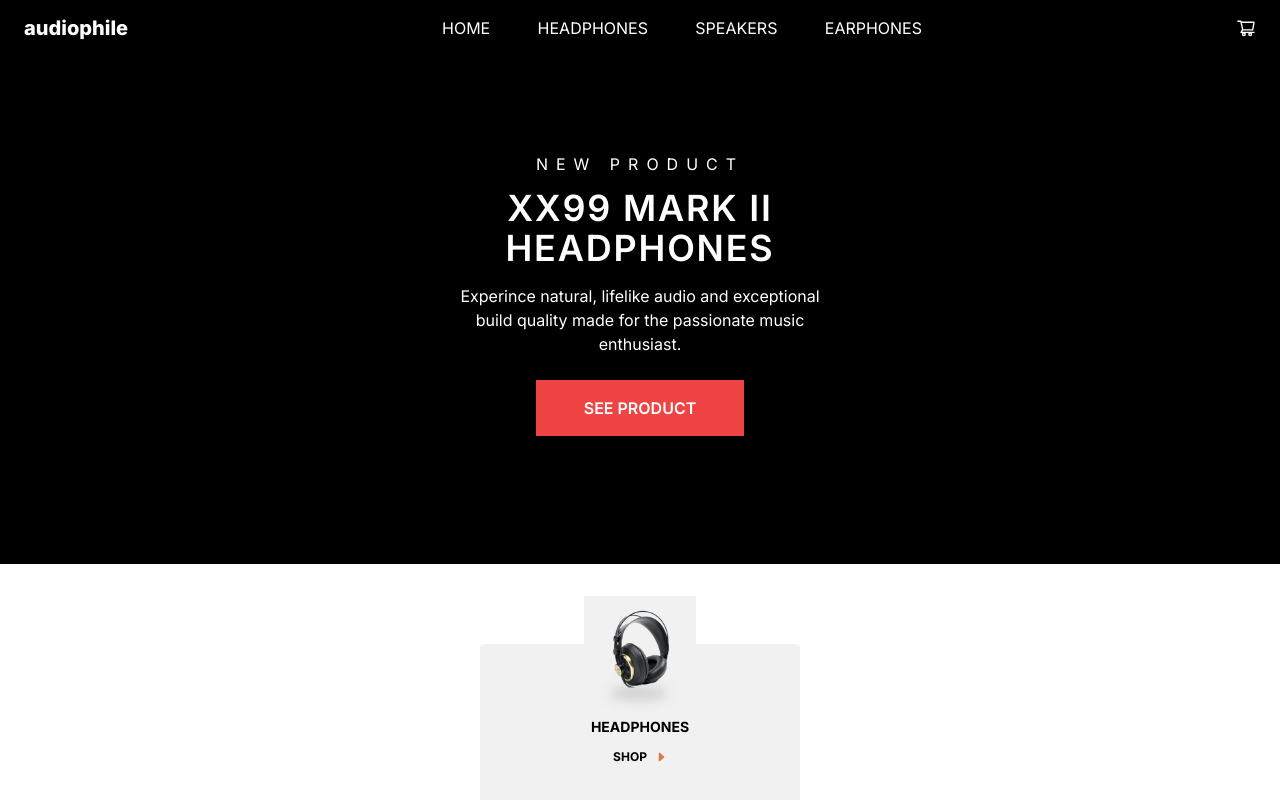
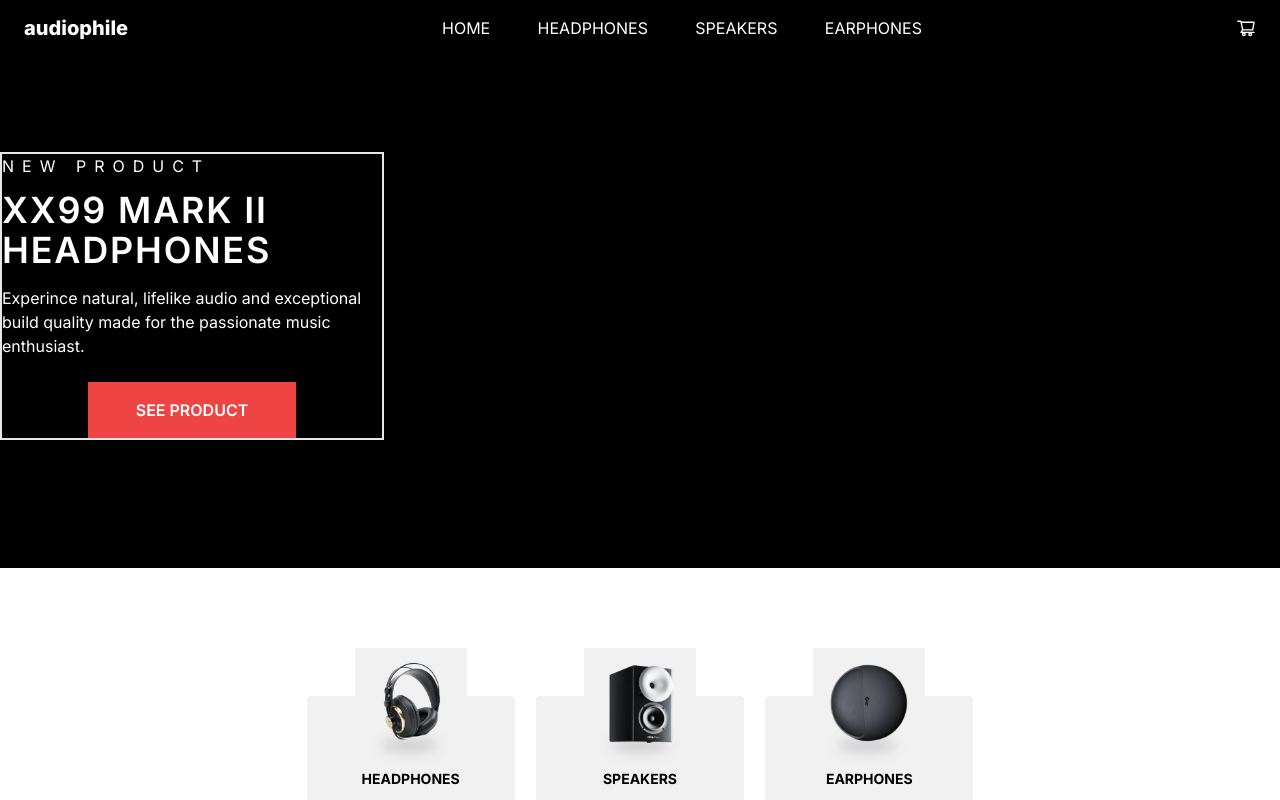
Before and after one commit to john-mathis/Audiophile, a Next.js app: page / in a window 1280 px wide. Shown: the top 800 px of the page. Built offline with nearby package versions, Linux system fonts and the light colour scheme.

Commit message:
responsive design edits

```diff
--- a/app/components/Categories/Categories.tsx
+++ b/app/components/Categories/Categories.tsx
@@ -6,7 +6,7 @@ import Earphones from "../../../public/assets/product-yx1-earphones/mobile/image
 
 const Categories = () => {
   return (
-    <div>
+    <div className="md:flex md:w-[43rem] md:m-auto md:justify-between">
       {categoryItems.map((item) => {
         return <Category img={item.img} category={item.category} />;
       })}
--- a/app/components/Categories/Category.tsx
+++ b/app/components/Categories/Category.tsx
@@ -9,7 +9,7 @@ interface CategoryProps {
 
 const Category: React.FC<CategoryProps> = ({ img, category }) => {
   return (
-    <div className="relative bg-[--beige] mt-12 mb-16 w-80 h-40 mx-auto rounded">
+    <div className="relative bg-[--beige] mt-12 mb-16 w-80 md:w-52 h-40 mx-auto rounded">
       <div className="relative bottom-12">
         <Image className="relative w-28 m-auto" src={img} alt={category} />
         <p className="uppercase text-center text-sm font-bold">{category}</p>
--- a/app/components/NewProduct/NewProduct.tsx
+++ b/app/components/NewProduct/NewProduct.tsx
@@ -3,19 +3,19 @@ import CtaButton from "../common/CtaButton";
 
 const NewProduct = () => {
   return (
-    <div className="pt-24 pb-32 mb-20 bg-black text-white">
-      <p className="uppercase tracking-[.5rem] mx-auto mb-3 text-center">
-        new product
-      </p>
-      <h1 className="uppercase m-auto text-center text-4xl w-80 md:w-96 tracking-wider font-semibold mb-4">
-        xx99 mark ii headphones
-      </h1>
-      <p className="w-80 md:w-96 m-auto text-center">
-        Experince natural, lifelike audio and exceptional build quality made for
-        the passionate music enthusiast.
-      </p>
-      <CtaButton bgColor={"bg-red-500"} textColor={"text-white"} />
-    </div>
+    <section className="pt-24 pb-32 mb-20 bg-black text-white ">
+      <div className="text-center lg:text-left w-[24rem] border-2 ">
+        <p className="uppercase tracking-[.5rem] mb-3">new product</p>
+        <h1 className="uppercase text-4xl w-80 md:w-96 tracking-wider font-semibold mb-4">
+          xx99 mark ii headphones
+        </h1>
+        <p className="w-80 md:w-96">
+          Experince natural, lifelike audio and exceptional build quality made
+          for the passionate music enthusiast.
+        </p>
+        <CtaButton bgColor={"bg-red-500"} textColor={"text-white"} />
+      </div>
+    </section>
   );
 };
 
```
